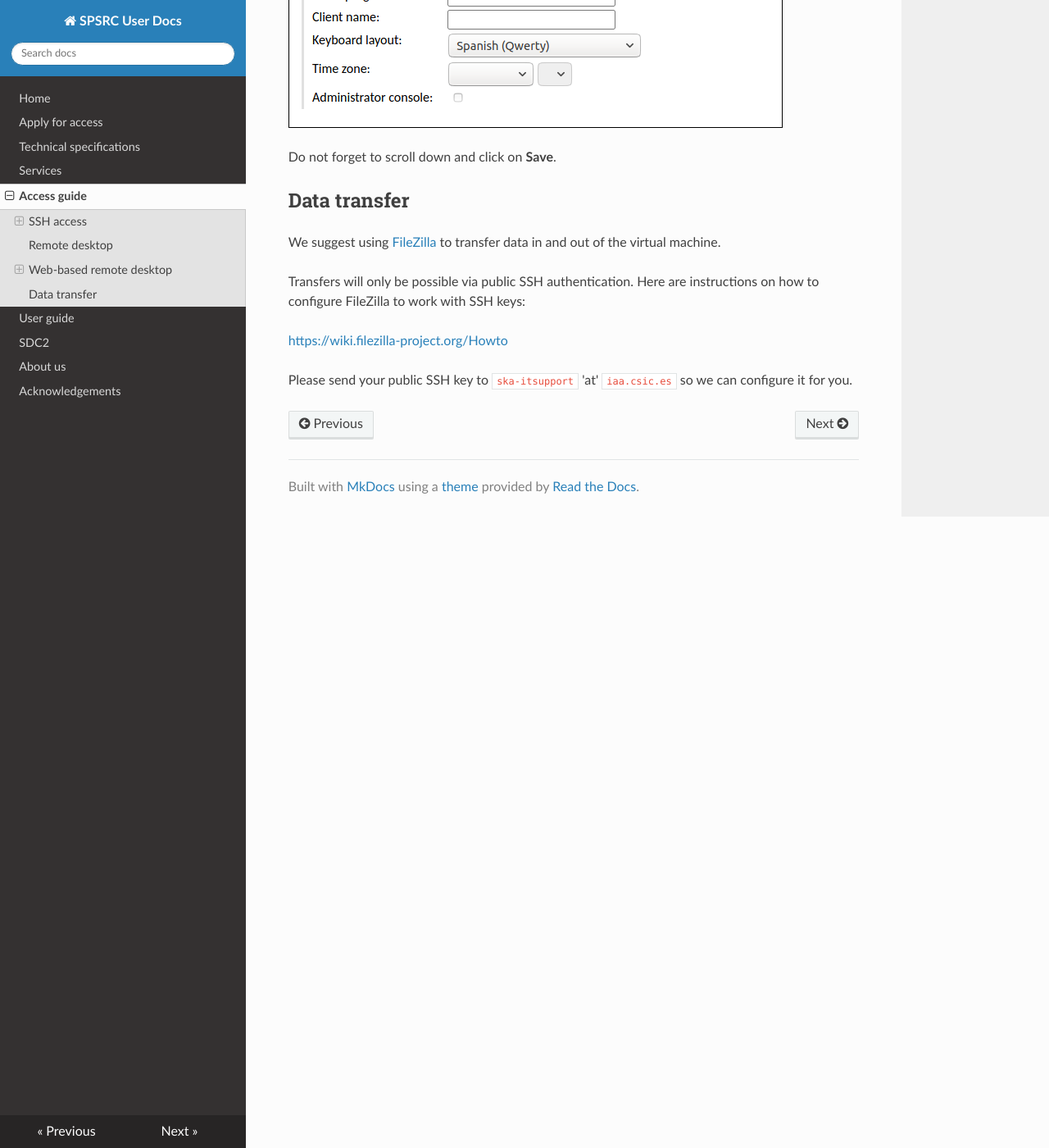
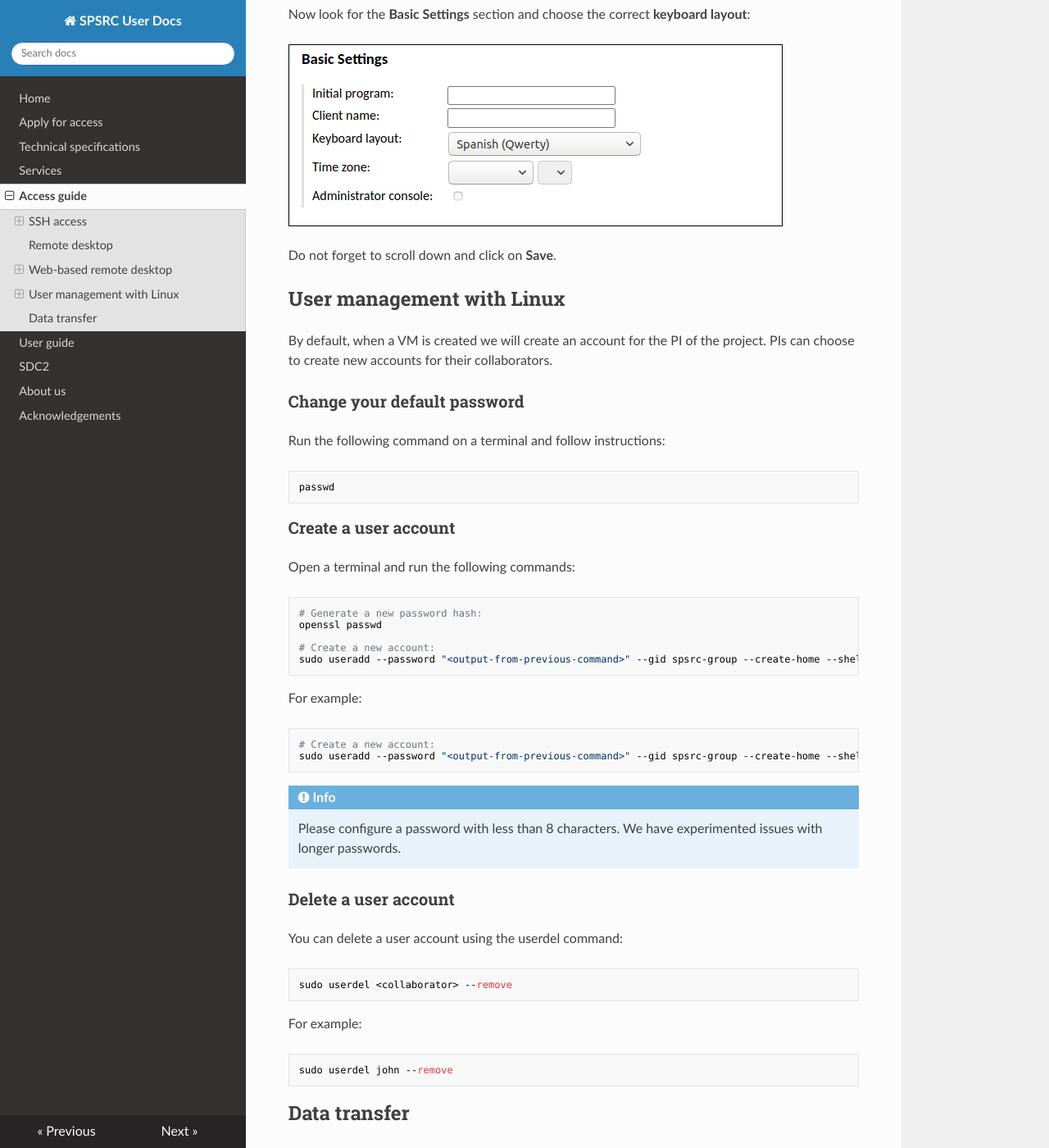
Before and after one commit to espsrc/spsrc_user_docs, an MkDocs documentation site: the page built from docs/access_guide.md, in a window 1280 px wide and 1400 px high, scrolled down 8369 px. Shown: the whole window at 82% size. Built offline with MkDocs 1.6.1, drawn with Linux system fonts in a browser that asks for light colours; nearby versions of some CDN libraries; some of the changed text lies outside the part shown.

Commit message:
Rearrange some sections

````diff
--- a/docs/access_guide.md
+++ b/docs/access_guide.md
@@ -183,6 +183,48 @@ Now look for the **Basic Settings** section and choose the correct **keyboard la
 
 Do not forget to scroll down and click on **Save**.
 
+## User management with Linux
+
+By default, when a VM is created we will create an account for the PI of the project. PIs can choose to create new accounts for their collaborators.
+
+### Change your default password
+
+Run the following command on a terminal and follow instructions:
+```
+passwd
+```
+
+### Create a user account
+
+Open a terminal and run the following commands:
+```
+# Generate a new password hash:
+openssl passwd
+
+# Create a new account:
+sudo useradd --password "<output-from-previous-command>" --gid spsrc-group --create-home --shell /bin/bash <collaborator>
+```
+For example:
+```
+# Create a new account:
+sudo useradd --password "<output-from-previous-command>" --gid spsrc-group --create-home --shell /bin/bash john
+```
+
+!!! info
+    Please configure a password with less than 8 characters. We have experimented issues with longer passwords.
+
+### Delete a user account
+
+You can delete a user account using the userdel command:
+```
+sudo userdel <collaborator> --remove
+```
+For example:
+```
+sudo userdel john --remove
+```
+
+
 ## Data transfer
 
 We suggest using [FileZilla](https://filezilla-project.org/download.php?type=client) to transfer data
````
